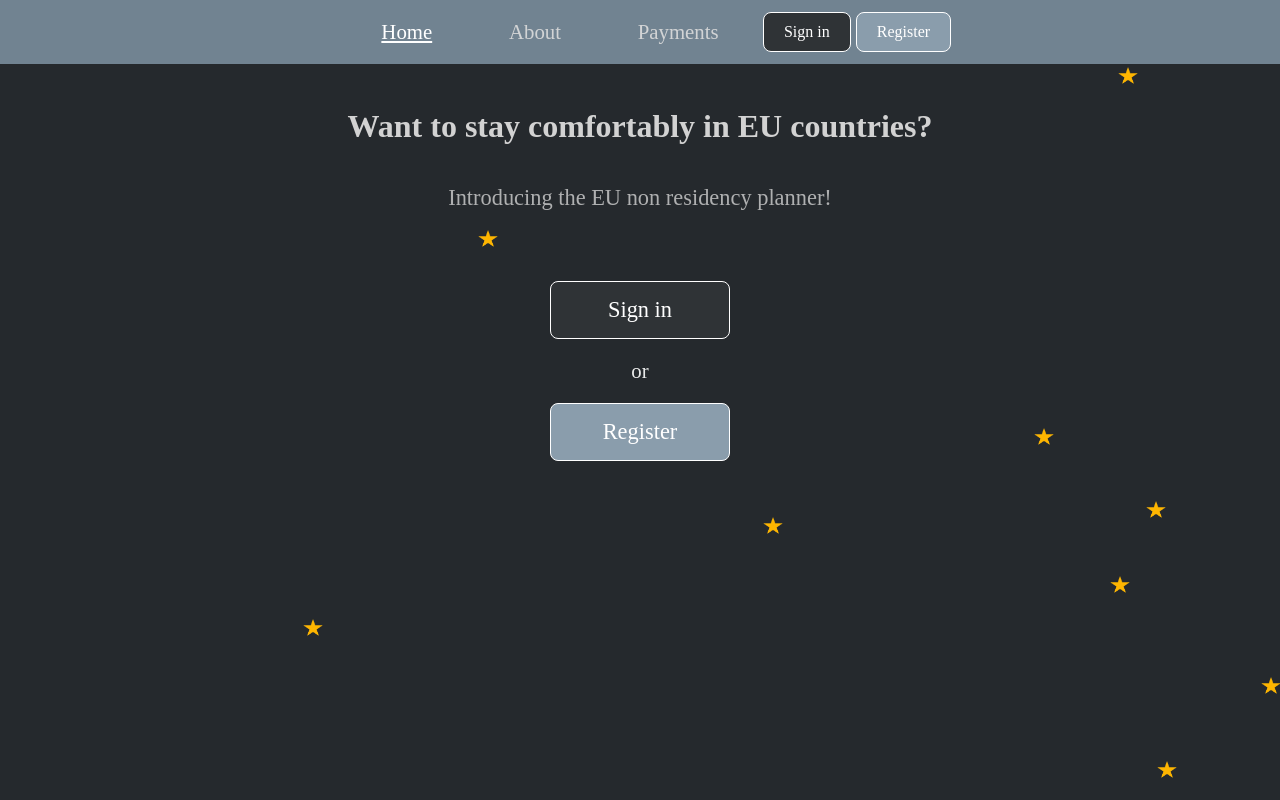
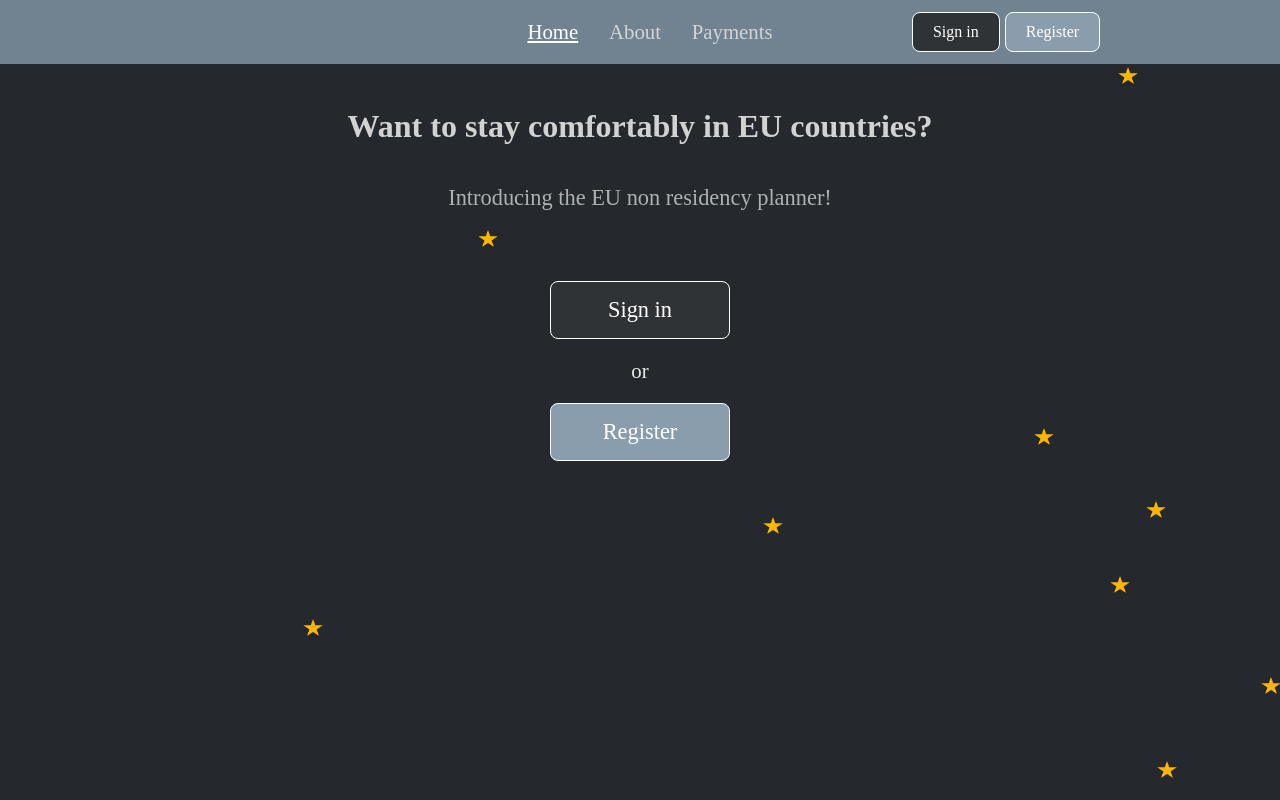
Before and after one commit to TechyTom7/day90, a React (Vite) app: page / in a window 1280 px wide. Built offline with nearby package versions, Linux system fonts and the light colour scheme; no server answers.

Commit message:
Updated navigation bar

```diff
--- a/src/components/NavBar.jsx
+++ b/src/components/NavBar.jsx
@@ -19,10 +19,20 @@ export default function NavBar({ current }) {
     return (
         <div id='nav-container'>
             <nav>
-                <NavLink route='/' active={current === "home"}>Home</NavLink>
-                <NavLink route='/about' active={current === "about"}>About</NavLink>
-                <NavLink route='/payments' active={current === "payments"}>Payments</NavLink>
+                <div id='nav-filler'></div>
+                <div id='links-container'>
+                    <NavLink route='/' active={current === "home"}>Home</NavLink>
+                    <NavLink route='/about' active={current === "about"}>About</NavLink>
+                    <NavLink route='/payments' active={current === "payments"}>Payments</NavLink>
 
+
+                    {user.email ?
+                    <NavLink route='/planner' active={current === "planner"}>Planner</NavLink>
+                    : null}
+                    {user.email ?
+                    <NavLink route='/profile' active={current === "profile"}>Profile</NavLink>:
+                    null}
+                </div>
 
                 { !user.email ?
                     <div id="get-account-btns">
@@ -30,12 +40,7 @@ export default function NavBar({ current }) {
                         <button onClick={() => {navigate('/register')}} className='register-button'>Register</button>
                     </div>
                 : null}
-                {user.email ?
-                <NavLink route='/planner' active={current === "planner"}>Planner</NavLink>
-                : null}
-                {user.email ?
-                <NavLink route='/profile' active={current === "profile"}>Profile</NavLink>:
-                null}
+
 
 
             </nav>
--- a/src/styles/NavBar.css
+++ b/src/styles/NavBar.css
@@ -6,11 +6,35 @@ nav {
     position: fixed;
     top: 0;
     left: 0;
+    display: grid;
+    justify-content: center;
+    grid-template-rows: repeat(2, 2fr);
+    grid-template-columns: 1fr; /* Center items horizontally */
+    /*align-items: center;
+    flex-wrap: wrap; /* Enable wrapping*/
+    padding: 10px; /*Optional: Add padding for spacing */
+}
+
+#nav-filler {
+    display: none;
+}
+
+#links-container {
+    /* height: auto; /* Adjust height to auto to allow wrapping
+    position: fixed;
+    top: 0;
+    left: 0;
     display: flex;
-    justify-content: center; /* Center items horizontally */
+    justify-content: center; /* Center items horizontally
     align-items: center;
-    flex-wrap: wrap; /* Enable wrapping */
+    flex-wrap: wrap; /* Enable wrapping
     padding: 10px; /* Optional: Add padding for spacing */
+
+    display: flex;
+    justify-content: center;
+    align-items: center;
+    flex-wrap: wrap;
+
 }
 
 #nav-container {
@@ -68,7 +92,7 @@ nav {
     justify-content: center;
     align-items: center;
     gap: 5px;
-    margin: 5px 0;
+    margin: 5px auto;
 }
 
 #get-account-btns button {
@@ -90,4 +114,14 @@ nav {
     #get-account-btns {
         margin: 0;
     }
+
+    nav {
+        display: grid;
+        grid-template-columns: 30% 40% 30%;
+        grid-template-rows: 1fr;
+    }
+
+    #nav-filler {
+        display: inline;
+    }
 }
```
Also changed, not shown: public/images/EU-flag.png (added).
